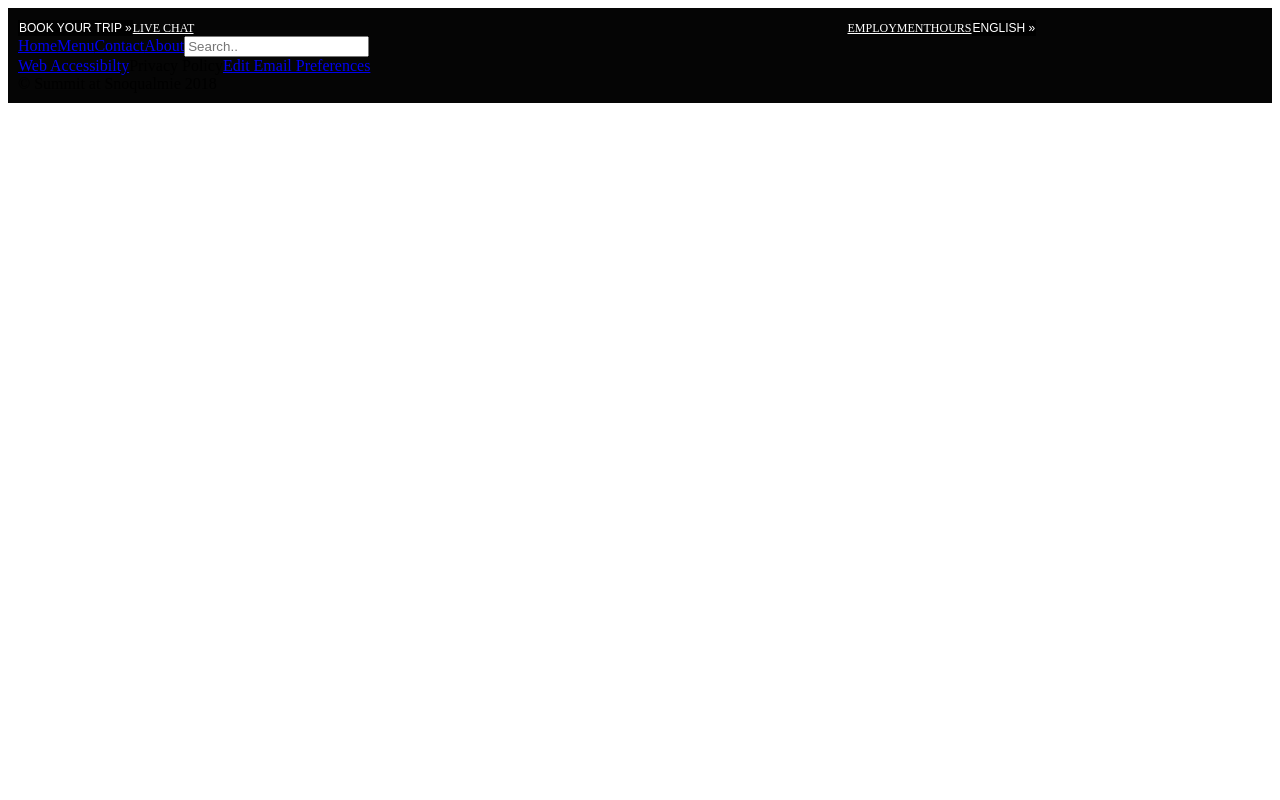
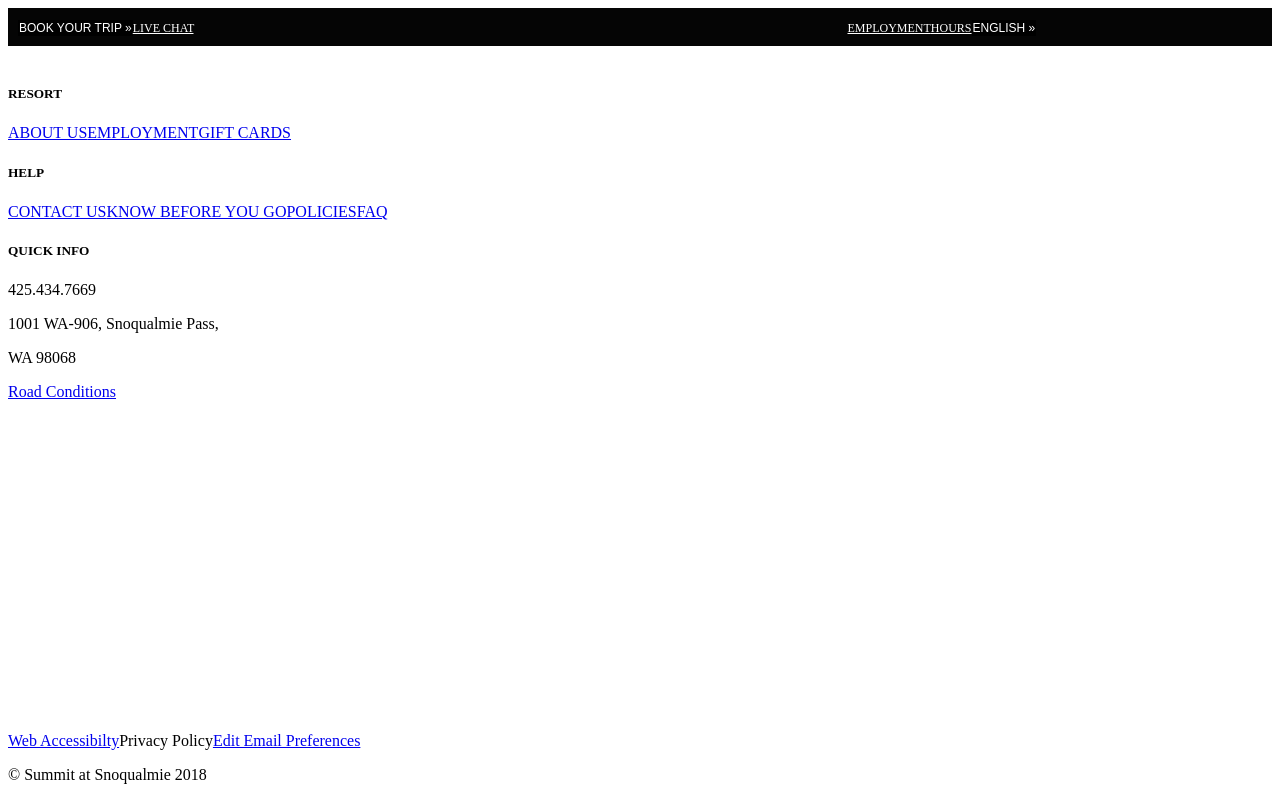
Before and after one commit to dereksmith2018/AngularFridayProject, an Angular app: page / in a window 1280 px wide. Built offline with nearby package versions, Linux system fonts and the light colour scheme.

Commit message:
fixed column arrangement for the footer links

```diff
--- a/src/app/footer/footer.component.css
+++ b/src/app/footer/footer.component.css
@@ -1,5 +1,5 @@
-#footerCenter{
-    /* position:absolute; */
+.footerCenter{
+    position:absolute;
     padding: 10;
     bottom: 0;
     overflow: hidden;
--- a/src/app/footer/footer.component.html
+++ b/src/app/footer/footer.component.html
@@ -1,11 +1,25 @@
-<div id="footerCenter" class="container">
+<div class="container text-center">
     <div class="row">
         <div class="col-4-md">
-        <a class="active" href="/">Home</a>
-        <a href="#menu">Menu</a>
-        <a href="/workgroup">Contact</a>
-        <a href="https://github.com/VicOhPNW/DisasterOrganizer.Solution">About</a>
-        <input type="text" placeholder="Search..">
+        <h5 class="footHeadColor">RESORT</h5>
+        <a class="/" href="/">ABOUT US</a>
+        <a href="/">EMPLOYMENT</a>
+        <a href="/">GIFT CARDS</a>
+        </div>
+        <div class="col-4-md">
+        <h5 class="footHeadColor">HELP</h5>
+        <a class="/" href="/">CONTACT US</a>
+        <a href="/">KNOW BEFORE YOU GO</a>
+        <a href="/">POLICIES</a>
+        <a href="/">FAQ</a>
+        </div>
+        <div class="col-4-md">
+            <h5 class="footHeadColor">QUICK INFO</h5>
+            <p>425.434.7669</p>
+            <p>1001 WA-906, Snoqualmie Pass,</p>
+            <p>WA 98068</p>
+            <a href="/">Road Conditions</a>
+
         <a href="#" class="fa fa-facebook"></a>
         <a href="#" class="fa fa-instagram"></a>
         <a href="#" class="fa fa-twitter"></a>
@@ -13,9 +27,10 @@
       </div>
      </div>
     </div>
-        <footer id="footerCenter"><a href="/">Web Accessibilty</a><a hfer="/">Privacy Policy</a><a href="/">Edit Email Preferences</a> </footer>
-        <footer id="footerCenter"> © Summit at Snoqualmie 2018</footer>
-
+    <div class="footerCenter">
+        <a href="/">Web Accessibilty</a><a hfer="/">Privacy Policy</a><a href="/">Edit Email Preferences</a>
+        <p>© Summit at Snoqualmie 2018</p>
+    </div>
         <!-- <a href="#" class="fa fa-facebook"></a>
         <a href="#" class="fa fa-twitter"></a>
         <a href="#" class="fa fa-google"></a>
--- a/src/app/header/header.component.html
+++ b/src/app/header/header.component.html
@@ -26,6 +26,8 @@
   </div>
     </div>
   </div>
+  </div>
+  <br>
   <app-footer></app-footer>
     <!-- <input type="text" placeholder="Search..">
     <a href="#" class="fa fa-facebook"></a>
```
